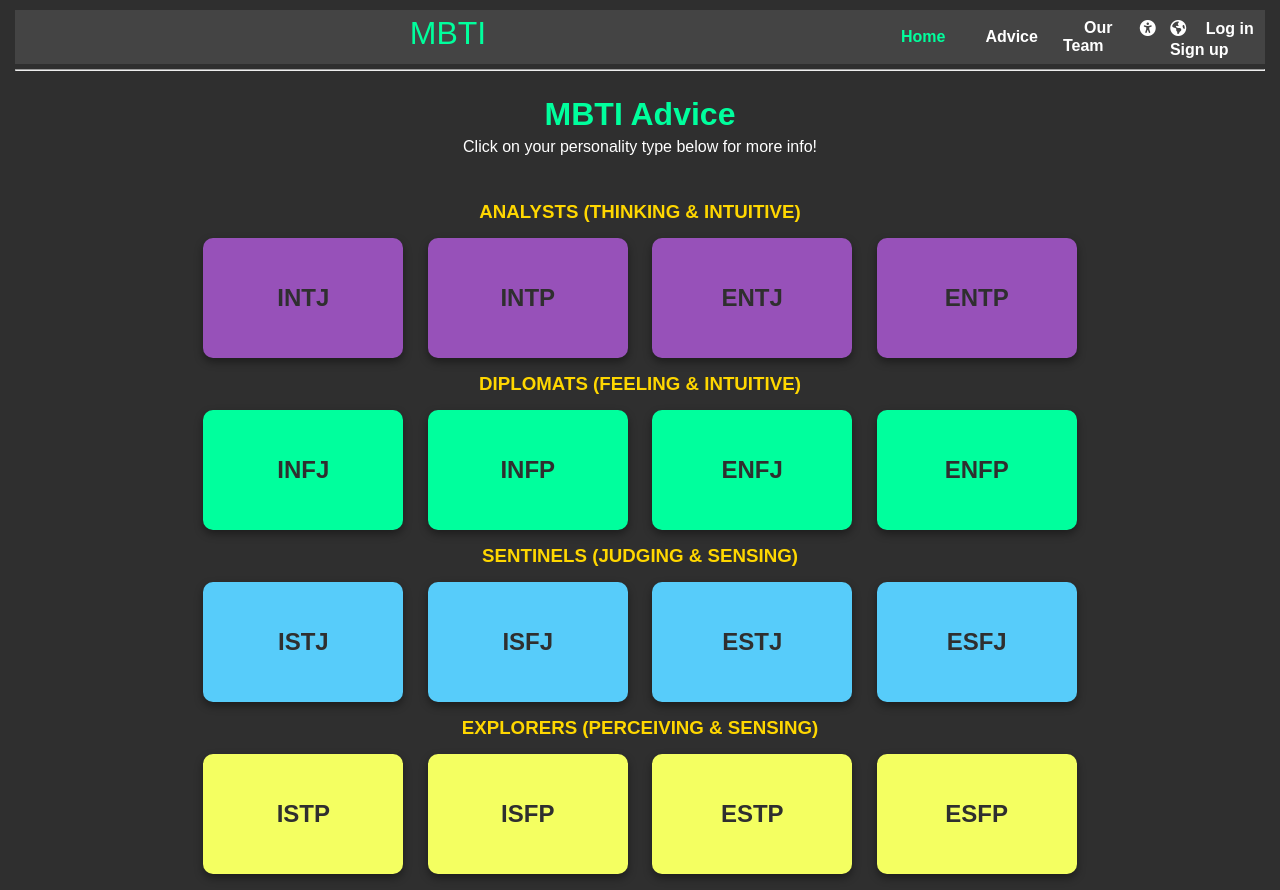
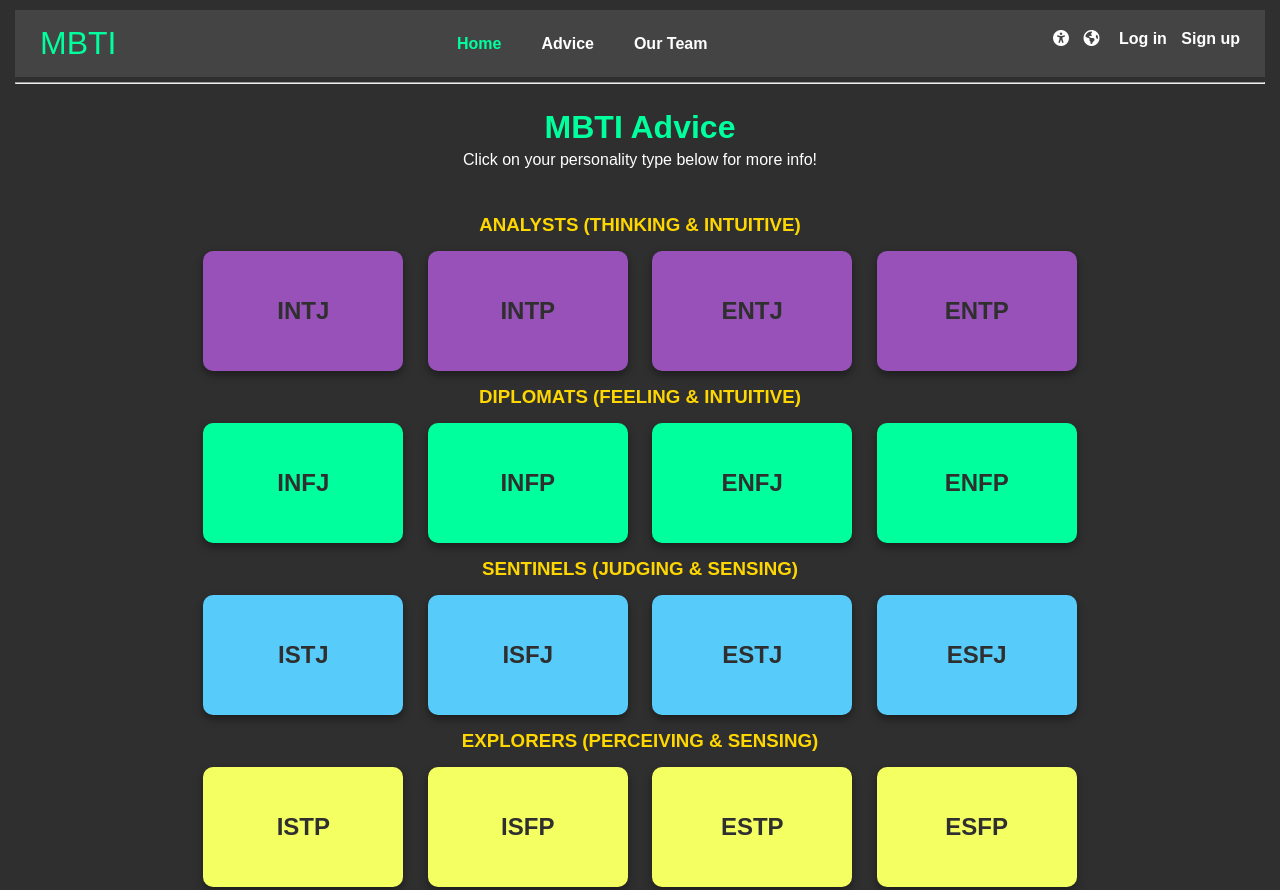
Before and after one commit to Team12349/MBTI, a plain HTML site: page index.html in a window 1280 px wide. Shown: the top 890 px of the page. Drawn offline with Linux system fonts and the light colour scheme.

Commit message:
Resolve all merge conflicts

```diff
--- a/css/styles.css
+++ b/css/styles.css
@@ -48,17 +48,13 @@
 nav {
     display: flex;
     background-color: #444;
-<<<<<<< HEAD:css/styles.css
     padding: 10px 20px;
 }
 
 nav p {
     color: #00ff9d;
     font-size: 32px;
-=======
-    padding: 10px 0;
-    width: 100%;
->>>>>>> 8a48d63b27f0f461f69b9380b49556593e0a1460:styles.css
+
 }
 
 nav ul {
```
